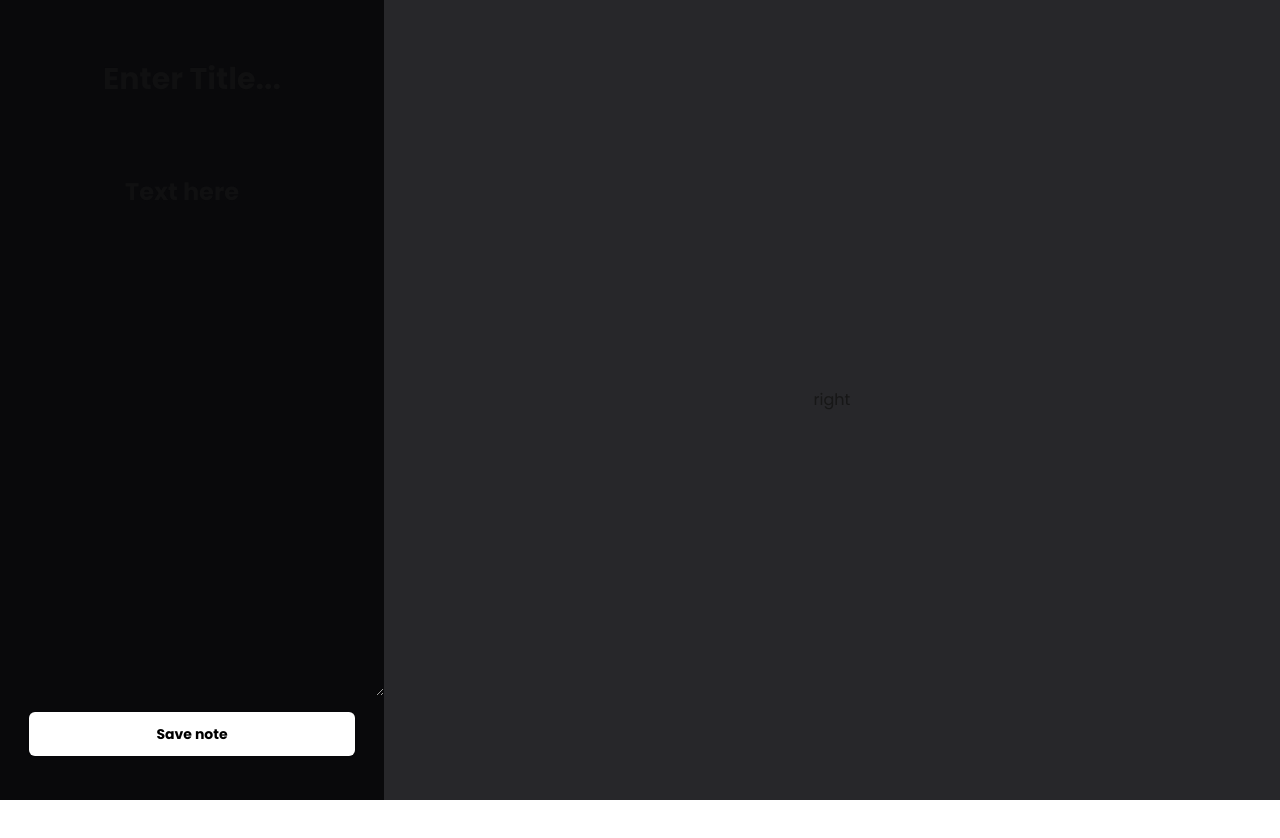
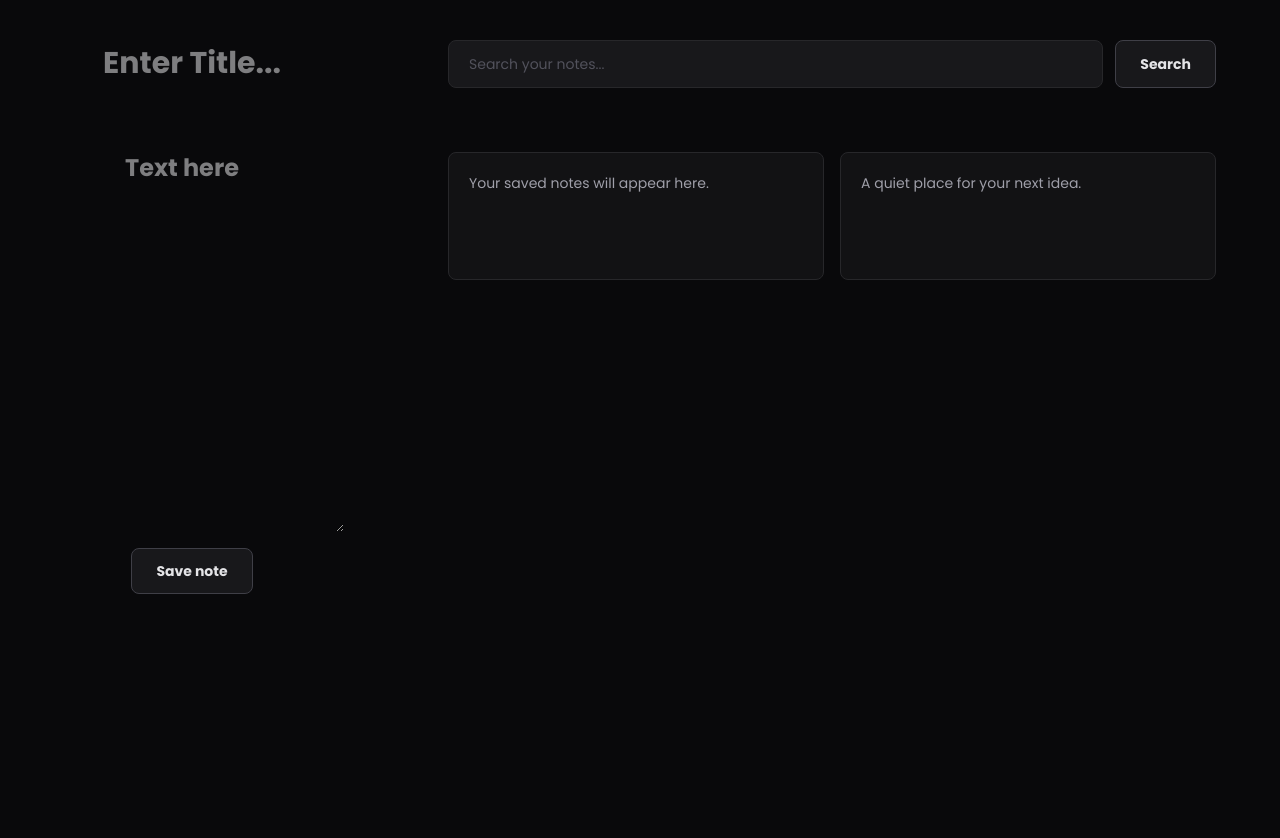
Before and after one commit to Zohaib-Ahmad-12/Grabbit, a Next.js app: page / in a window 1280 px wide. Shown: the top 838 px of the page. Before the commit the page ends 800 px from the top, so only its background shows below. Built offline with nearby package versions, Linux system fonts and the light colour scheme; no server answers; the database is empty.

Commit message:
let me sleep now

```diff
--- /dev/null
+++ b/app/api/fetchnotes/route.ts
@@ -0,0 +1,34 @@
+import { NextResponse } from "next/server";
+import pool from "@/DB/db";
+
+
+export async function GET() {
+
+
+
+    try {
+        const res = await pool.query('SELECT * FROM notes')
+
+        if (res.rows.length === 0) {
+             return NextResponse.json({ message: "empty table", success: true, result: res.rows }, { status: 200 })
+        }
+        return NextResponse.json({ message: "done done", success: true, result: res.rows }, { status: 200 })
+
+    } catch (error:unknown) {
+
+        if (error instanceof Error){
+            return NextResponse.json({ message: "failed, from Error",error, success: false, }, { status: 401 })
+        }
+
+        return NextResponse.json({ message: "failed, something was thrown", success: false, }, { status: 401 })
+
+
+    }
+
+
+
+
+
+
+
+}
--- a/app/globals.css
+++ b/app/globals.css
@@ -1,8 +1,8 @@
 @import "tailwindcss";
 
 :root {
-  --background: #ffffff;
-  --foreground: #171717;
+  --background: #09090b;
+  --foreground: #f4f4f5;
 }
 
 @theme inline {
@@ -11,15 +11,19 @@
   --font-sans: var(--font-poppins);
 }
 
-@media (prefers-color-scheme: dark) {
-  :root {
-    --background: #0a0a0a;
-    --foreground: #ededed;
-  }
-}
-
 body {
   background: var(--background);
   color: var(--foreground);
   font-family: var(--font-poppins), sans-serif;
 }
+
+* {
+  box-sizing: border-box;
+}
+
+button:focus,
+input:focus,
+textarea:focus {
+  outline: none;
+  box-shadow: none;
+}
--- a/app/page.tsx
+++ b/app/page.tsx
@@ -1,47 +1,67 @@
 "use client"
 import { useState } from "react";
 import { note } from "./utils/types";
-import { title } from "process";
+import { useEffect } from "react";
+
 
 
 const Home = () => {
-const [note, setnote] = useState<note>({title:"",text:""})
 
-function handleChange(e:React.ChangeEvent<HTMLInputElement | HTMLTextAreaElement>){
- setnote({...note,[e.target.name]:e.target.value} )
+  useEffect(() => {
+     fetchNotes();
+  }, [])
+
+  const [note, setnote] = useState<note>({ title: "", text: "" })
+  const [Allnotes, setAllnotes] = useState<note[]>([])
+
+  async function fetchNotes() {
+    const res=await fetch('/api/fetchnotes');
+    const data=await res.json()
+    console.log(data);
+
+    setAllnotes(data.result); // add checks to it
+  }
+
+  function handleChange(e: React.ChangeEvent<HTMLInputElement | HTMLTextAreaElement>) {
+    setnote({ ...note, [e.target.name]: e.target.value })
     console.log(note)
   }
 
-async function handleNotefn():Promise<void>{
+  async function handleNotefn(): Promise<void> {
     try {
 
-    const finalNote={
+      const finalNote = {
         ...note,
         title: note.title?.trim() === "" ? "Unknown" : note.title
       }
       // did not need to set the state again as ux will be degraded
 
-    const response=await fetch('/api/savenote', {
+      if (finalNote.text.trim() === '') {
+        alert('please enter the text')
+        return;
+      }
+
+      const response = await fetch('/api/savenote', {
         method: 'POST',
         headers: { 'Content-Type': 'application/json' },
         body: JSON.stringify(finalNote),
       })
 
-    const data=await response.json();
+      const data = await response.json();
 
-    if (data.success){
-      setnote({text:"",title:""})
+      if (data.success) {
+        setnote({ text: "", title: "" })
       }
       // alert(data.message)
 
 
-   } catch (error:unknown) {
+    } catch (error: unknown) {
 
-    if (error instanceof Error){
+      if (error instanceof Error) {
         //  alert('something went wrong')
-    console.log(error ,'from line 20 ') // toberemoved
+        console.log(error, 'from line 20 ') // toberemoved
       }
-    else{
+      else {
         console.log('something was thrown')
       }
 
@@ -49,30 +69,55 @@ async function handleNotefn():Promise<void>{
   }
 
   return (
-      <div className="maincont flex justify-center h-screen items-center bg-green-500">
+    <div className="maincont flex items-start justify-center bg-zinc-950 text-zinc-100">
 
-          <div className="left bg-zinc-950 h-screen w-[30%] flex flex-col  items-center gap-4">
+      <div className="left flex h-screen w-[30%] flex-col items-center gap-4 bg-zinc-950 px-10 pt-10">
 
 
 
         <input onChange={handleChange}
-                 type="text" name="title" value={note.title} placeholder="Enter Title..." className="h-[20%] w-full text-center outline-none focus:outline-none focus:ring-0 placeholder:text-3xl placeholder:font-bold text-2xl" />
+          type="text" name="title" value={note.title} placeholder="Enter Title..." className="h-12 w-full shrink-0 text-center text-2xl placeholder:text-3xl placeholder:font-bold" />
 
 
 
 
-                <textarea onChange={handleChange} placeholder="Text here" name="text" value={note.text} className="h-[65%]  w-full text-center -indent-5 outline-none focus:outline-none focus:ring-0 placeholder:text-2xl placeholder:font-bold"></textarea>
+        <textarea onChange={handleChange}  placeholder="Text here" name="text" value={note.text} className="mt-12 h-[50%] w-full shrink-0 text-center -indent-5 placeholder:text-2xl placeholder:font-bold"></textarea>
 
-                <button onClick={handleNotefn} type="button" className="w-[85%] rounded-md bg-white px-6 py-3 text-sm font-semibold text-black shadow-sm transition-colors hover:bg-zinc-200 cursor-pointer focus:outline-none  ">
+        <button onClick={handleNotefn} type="button" className="shrink-0 rounded-lg border border-zinc-700 bg-zinc-900 px-6 py-3 text-sm font-semibold text-zinc-200 transition-colors hover:border-zinc-500 hover:bg-zinc-800 cursor-pointer">
           Save note
         </button>
 
 
 
       </div>
-          <div className="right bg-zinc-800 h-screen w-[70%] flex justify-center items-center">
+      <div className="right flex min-h-screen w-[70%] flex-col items-center bg-zinc-950 px-10 py-10">
 
-            right
+        <div className="topsearchbar flex h-12 w-full max-w-3xl gap-3">
+
+          <input type="text" placeholder="Search your notes..." aria-label="Search your notes" className="w-full rounded-lg border border-zinc-800 bg-zinc-900 px-5 text-left text-sm text-zinc-100 transition-colors placeholder:font-medium placeholder:text-zinc-600" />
+
+          <button type="button" className="rounded-lg border border-zinc-700 bg-zinc-900 px-6 text-sm font-semibold text-zinc-200 transition-colors hover:border-zinc-500 hover:bg-zinc-800 cursor-pointer">
+            Search
+          </button>
+
+
+
+        </div>
+
+
+        <div className="boxes mt-16 grid h-screen w-full max-w-3xl grid-cols-1 gap-4 sm:grid-cols-2">
+
+          <div className="box h-32 rounded-lg border border-zinc-800 bg-zinc-900/60 p-5 text-sm text-zinc-400 transition-colors hover:border-zinc-700 hover:bg-zinc-900">Your saved notes will appear here.
+        </div>
+
+          <div className="box h-32 rounded-lg border border-zinc-800 bg-zinc-900/60 p-5 text-sm text-zinc-400 transition-colors hover:border-zinc-700 hover:bg-zinc-900">A quiet place for your next idea.
+
+        </div>
+
+
+        </div>
+
+
 
       </div>
 
```
Lines whose indentation alone changed are shown as unchanged.
